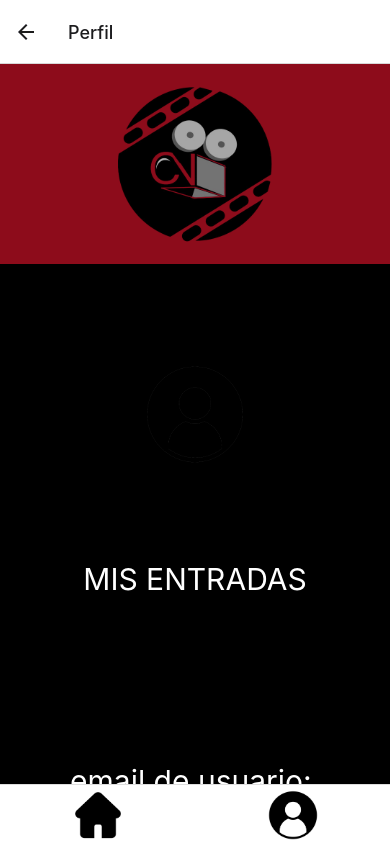
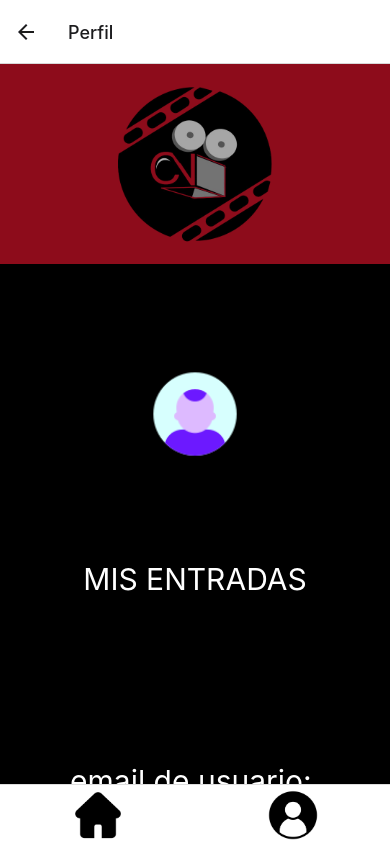
Before and after one commit to milenasantarelli/cine-neuquen, a React Native app: screen /Perfil in a window 390 px wide. Built offline with nearby package versions, Linux system fonts and the light colour scheme.

Commit message:
agregando icon

```diff
--- a/screens/perfilScreen.js
+++ b/screens/perfilScreen.js
@@ -29,7 +29,7 @@ const PerfilScreen = () => {
                 <Image source={require('../assets/logoappc.png')} style={styles.img} />
             </View>
             <View style={styles.body}>
-                <Image source={require('../assets/person.png')} style={styles.iconPerfil} />
+                <Image source={require('../assets/icon-usernew.png')} style={styles.iconPerfil} />
                 <View style={styles.texts}>
 
                 <Text style={styles.text}>email de usuario: {userInfo.email}</Text>
```
Also changed, not shown: assets/icon-usernew.png (added).
